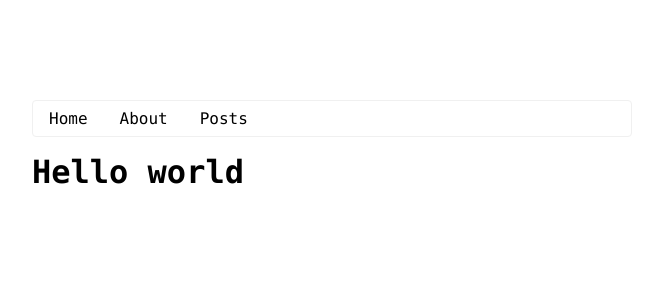
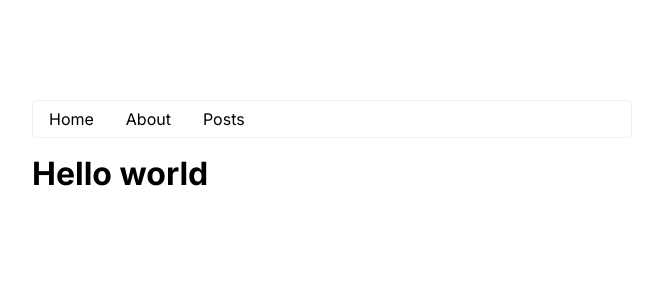
Before and after one commit to mateombar/next-13-app, a Next.js app: page / in a window 1280 px wide. Shown: the top 300 px of the page, without its empty margins (218-881 px from the left). Built offline with nearby package versions, Linux system fonts and the light colour scheme.

Commit message:
Add next fonts

```diff
--- a/app/components/Counter.jsx
+++ b/app/components/Counter.jsx
@@ -1,13 +1,14 @@
 "use client";
 import { useState } from "react";
+import { roboto_mono as robotoMono } from "../fonts";
 
 export function Counter() {
   const [count, setCount] = useState(0);
 
   return (
     <div>
-      <p className="mb-2">Count: {count}</p>
-      <button onClick={() => setCount(count + 1)}>Increment</button>
+      <p className={`mb-2 ${robotoMono.variable}`}>Count: {count}</p>
+      <button onClick={() => setCount(count + 1)} className={`btn ${robotoMono.variable}`}>Increment</button>
     </div>
   );
 }
--- /dev/null
+++ b/app/fonts.js
@@ -0,0 +1,13 @@
+import { Inter, Roboto_Mono } from "next/font/google";
+
+export const inter = Inter({
+  subsets: ["latin"],
+  display: "swap",
+  variable: "--fnt-inter",
+});
+
+export const roboto_mono = Roboto_Mono({
+  subsets: ["latin"],
+  display: "swap",
+  variable: "--fnt-roboto-mono",
+});
--- a/app/layout.js
+++ b/app/layout.js
@@ -1,5 +1,6 @@
 import { Navigation } from "./components/Navigation";
 import "../styles/globals.css";
+import { inter } from "./fonts";
 
 export const metadata = {
   title: "Next.js",
@@ -12,7 +13,7 @@ export default function RootLayout({ children }) {
       <head>
         <title>Using nextjs</title>
       </head>
-      <body>
+      <body className={inter.className}>
         <Navigation />
         {children}
       </body>
--- a/styles/globals.css
+++ b/styles/globals.css
@@ -1,9 +1,9 @@
 :root {
   max-width: 1100px;
   border-radius: 12px;
-  font-family: ui-monospace, Menlo, Monaco, "Cascadia Mono", "Segoe UI Mono",
+  /* font-family: ui-monospace, Menlo, Monaco, "Cascadia Mono", "Segoe UI Mono",
     "Roboto Mono", "Oxygen Mono", "Ubuntu Monospace", "Source Code Pro",
-    "Fira Mono", "Droid Sans Mono", "Courier New", monospace;
+    "Fira Mono", "Droid Sans Mono", "Courier New", monospace; */
 }
 
 * {
@@ -27,6 +27,14 @@ body {
 a {
   color: inherit;
   text-decoration: none;
+}
+
+h1, h2, h3,h4,h5,h6{
+  font-family: var(--fnt-robot-mono) sans-serif;
+}
+
+.btn{
+  padding: 4px 8px;
 }
 
 .mb-0 {
```
